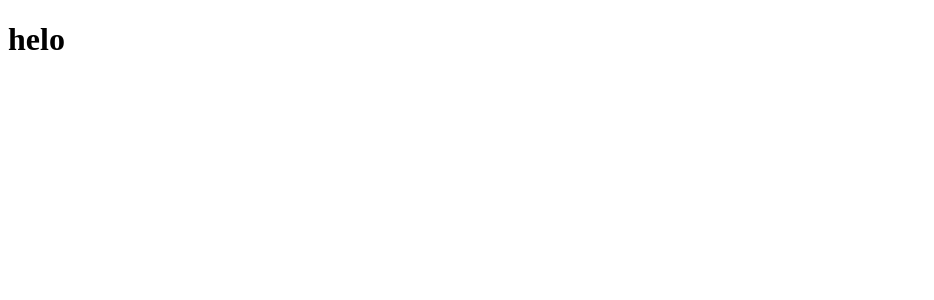
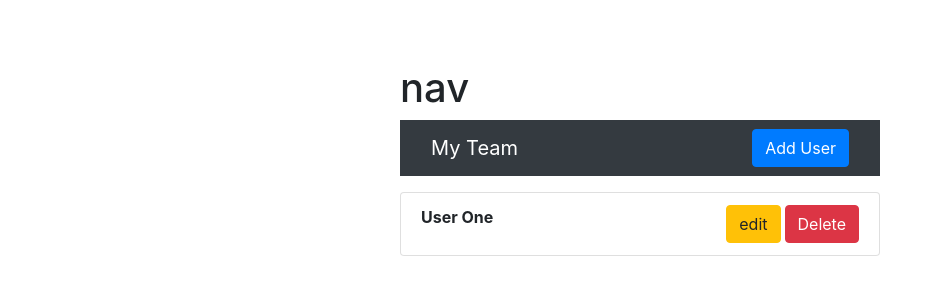
Before and after one commit to FuadFikri/CRUD-with-React-Context, a React (Create React App) app: page / in a window 1280 px wide. Shown: the top 300 px of the page, without its empty margins (0-934 px from the left). Built offline with nearby package versions, Linux system fonts and the light colour scheme.

Commit message:
styleing

```diff
--- a/src/App.js
+++ b/src/App.js
@@ -1,10 +1,25 @@
 import React from 'react';
 
+import { Home } from './components/Home';
+import { AddUser } from './components/AddUser';
+import { EditUser } from './components/EditUser';
+import { Route, Switch } from 'react-router';
+import { BrowserRouter as Router, } from 'react-router-dom';
+import 'bootstrap/dist/css/bootstrap.min.css'
 function App() {
   return (
-    <div className="App">
-      <h1>helo</h1>
-    </div>
+    <div style={{ maxWidth: "30rem", margin: "4rem auto" }}>
+      <Router>
+        <h1>nav</h1>
+        <Switch>
+          <Route exact path="/" component={Home} />
+          <Route path="/add" component={AddUser} />
+          <Route path="/edit/:id" component={EditUser} />
+
+        </Switch>
+
+      </Router>
+    </div >
   );
 }
 
--- /dev/null
+++ b/src/components/AddUser.js
@@ -0,0 +1,16 @@
+import React from 'react'
+import { Link } from 'react-router-dom'
+import { Button, Form, FormGroup, Input, Label } from 'reactstrap'
+
+export const AddUser = () => {
+    return (
+        <Form>
+            <FormGroup>
+                <Label>Name</Label>
+                <Input type="text" placeholder="input your name"></Input>
+            </FormGroup>
+            <Button type="submit">Submit</Button>
+            <Link to="/" className="btn btn-danger ml-2">Cancel</Link>
+        </Form>
+    )
+}
--- /dev/null
+++ b/src/components/EditUser.js
@@ -0,0 +1,16 @@
+import React from 'react'
+import { Link } from 'react-router-dom'
+import { Button, Form, FormGroup, Input, Label } from 'reactstrap'
+
+export const EditUser = () => {
+    return (
+        <Form>
+            <FormGroup>
+                <Label>Name</Label>
+                <Input type="text" placeholder="input your name"></Input>
+            </FormGroup>
+            <Button type="submit">Save</Button>
+            <Link to="/" className="btn btn-danger ml-2">Cancel</Link>
+        </Form>
+    )
+}
--- /dev/null
+++ b/src/components/Heading.js
@@ -0,0 +1,20 @@
+import React from 'react'
+import { Link } from 'react-router-dom'
+import { Container, Navbar, Nav, NavbarBrand, NavItem } from 'reactstrap'
+
+
+export const Heading = () => {
+    return (
+        <Navbar color="dark" dark>
+            <Container >
+              <NavbarBrand href="/"> My Team</NavbarBrand>
+              <Nav>
+                <NavItem>
+                    <Link className="btn btn-primary"> Add User</Link>
+                </NavItem>
+              </Nav>
+            </Container>
+
+        </Navbar>
+    )
+}
--- /dev/null
+++ b/src/components/Home.js
@@ -0,0 +1,12 @@
+import React from 'react'
+import { Heading } from './Heading'
+import { UserList } from './UserList'
+
+export const Home = () => {
+    return (
+        <div>
+            <Heading/>
+            <UserList/>
+        </div>
+    )
+}
--- /dev/null
+++ b/src/components/UserList.js
@@ -0,0 +1,21 @@
+
+import React from 'react'
+import { Link } from 'react-router-dom'
+import { ListGroup, ListGroupItem, Button } from 'reactstrap'
+
+export const UserList = () => {
+    return (
+        <div>
+            <ListGroup  className="mt-3">
+                <ListGroupItem className="d-flex">
+                    <strong>User One</strong>
+                    <div className="ml-auto">
+                        <Link className="btn btn-warning mr-1" to="/edit/1">edit</Link>
+                        <Button color="danger" >Delete</Button>
+                    </div>
+                </ListGroupItem>
+
+            </ListGroup>
+        </div>
+    )
+}
```
